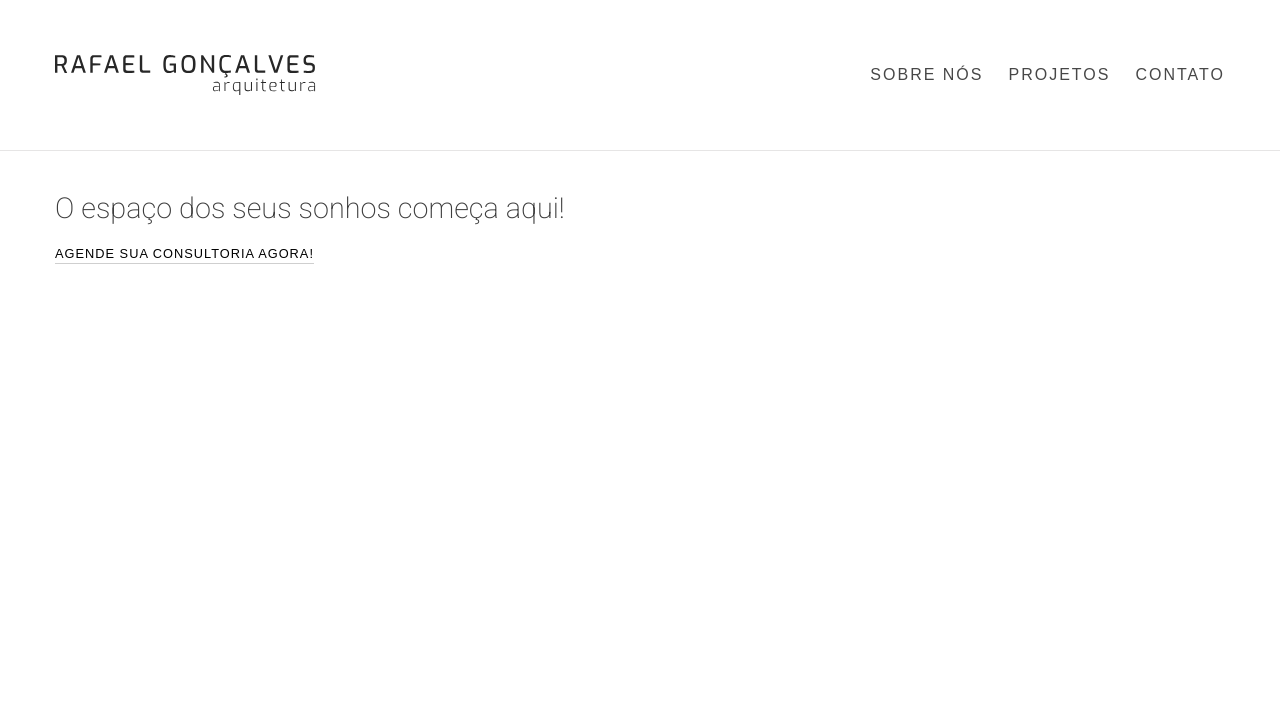
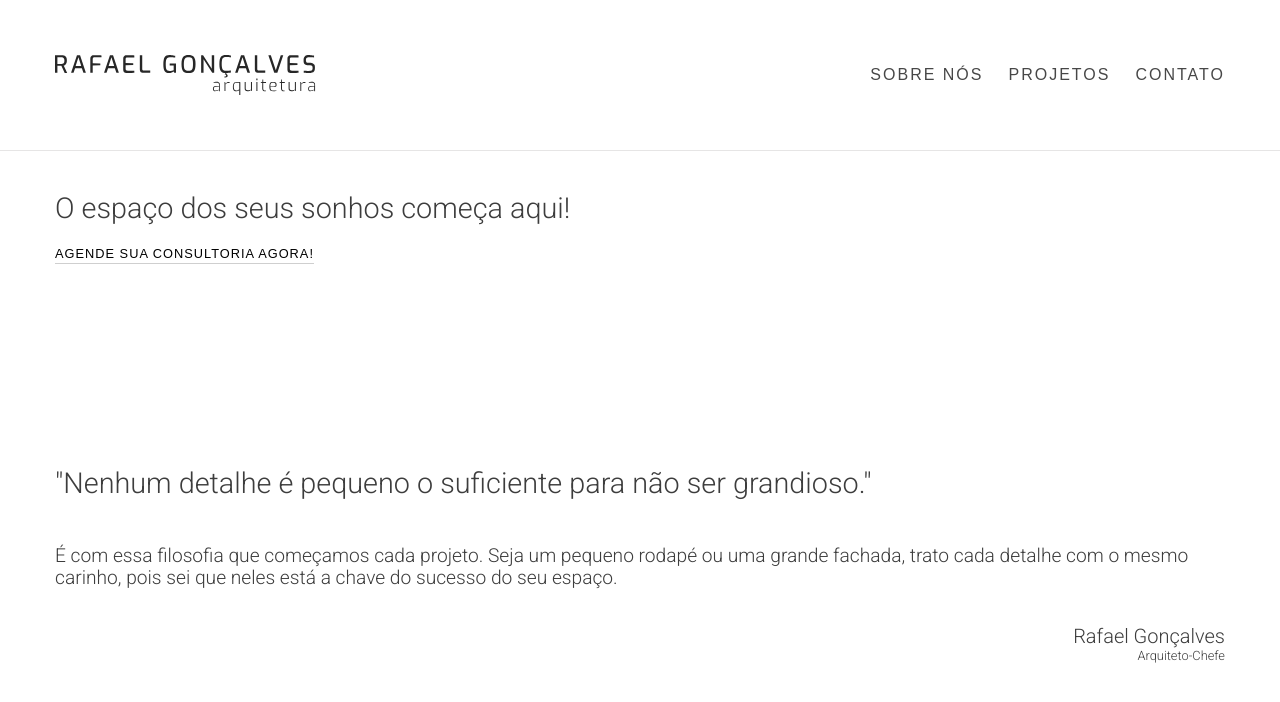
Before and after one commit to rafag0n/my-website, a Next.js app: page / in a window 1280 px wide. Shown: the top 702 px of the page. Built offline with nearby package versions, Linux system fonts and the light colour scheme; grey boxes are pictures that could not be loaded.

Commit message:
start works section

```diff
--- /dev/null
+++ b/components/Works.js
@@ -0,0 +1,18 @@
+import React from 'react';
+import styles from './works.module.scss';
+
+const title =
+	'"Nenhum detalhe é pequeno o suficiente para não ser grandioso."';
+const quote =
+	'É com essa filosofia que começamos cada projeto. Seja um pequeno rodapé ou uma grande fachada, trato cada detalhe com o mesmo carinho, pois sei que neles está a chave do sucesso do seu espaço.';
+
+const Works = () => (
+	<div className={styles.works}>
+		<h2 className={styles.works__title}>{title}</h2>
+		<p className={styles.works__quote}>{quote}</p>
+		<h4 className={styles.works__author}>Rafael Gonçalves</h4>
+		<h5 className={styles.works__role}>Arquiteto-Chefe</h5>
+	</div>
+);
+
+export default Works;
--- a/components/sliding-image.js
+++ b/components/sliding-image.js
@@ -4,13 +4,13 @@ import styles from './sliding-image.scss';
 export default function SlidingImage({
 	speed = 1.0,
 	imgUrl = '/home-page.jpg',
-	maxScroll = 200,
+	maxScroll = 250,
 }) {
 	const [marginLeft, setMarginLeft] = useState(0);
 
 	const handleScroll = () => {
 		if (window.innerWidth < 800) {
-			setMarginLeft(Math.min(-window.scrollY * speed, maxScroll));
+			setMarginLeft(Math.max(-window.scrollY * speed, -maxScroll));
 		}
 	};
 
--- /dev/null
+++ b/components/works.module.scss
@@ -0,0 +1,28 @@
+.works {
+	padding: 30px;
+	display: flex;
+	flex-direction: column;
+
+	&__title {
+		font-weight: 300;
+	}
+
+	&__author,
+	&__role {
+		padding: 0px;
+		margin: 0px;
+		align-self: flex-end;
+	}
+
+	&__author {
+		margin-top: 15px;
+	}
+
+	&__role {
+		margin-bottom: 15px;
+	}
+
+	@media screen and (min-width: 1200px) {
+		padding: 55px;
+	}
+}
--- a/pages/index.js
+++ b/pages/index.js
@@ -4,6 +4,7 @@ import styles from '../styles/Home.module.scss';
 import Header from '../components/header';
 import Headline from '../components/headline';
 import SlidingImage from '../components/sliding-image';
+import Works from '../components/Works';
 
 export default function Home() {
 	return (
@@ -22,6 +23,7 @@ export default function Home() {
 					<Header />
 					<Headline />
 					<SlidingImage />
+					<Works />
 				</div>
 			</main>
 		</div>
--- a/styles/globals.scss
+++ b/styles/globals.scss
@@ -29,8 +29,30 @@ button:hover {
 
 h1 {
 	font-size: 2.2rem;
+	font-weight: 300;
+	line-height: 2.3rem;
+}
+
+h2 {
+	font-size: 1.8rem;
 	font-weight: 200;
 	line-height: 2.3rem;
+}
+
+p {
+	font-size: 1.2rem;
+	font-weight: 300;
+	line-height: 1.4rem;
+}
+
+h4 {
+	font-size: 1.25rem;
+	font-weight: 300;
+}
+
+h5 {
+	font-size: 0.8rem;
+	font-weight: 300;
 }
 
 button {
@@ -50,3 +72,11 @@ button:hover {
 		font-size: 0.8rem;
 	}
 }
+
+.content-wrapper {
+	padding: 30px;
+
+	@media screen and (min-width: 1200px) {
+		padding: 55px;
+	}
+}
```
Also changed, not shown: 1 other file (tests, documents, lock files or other folders).
